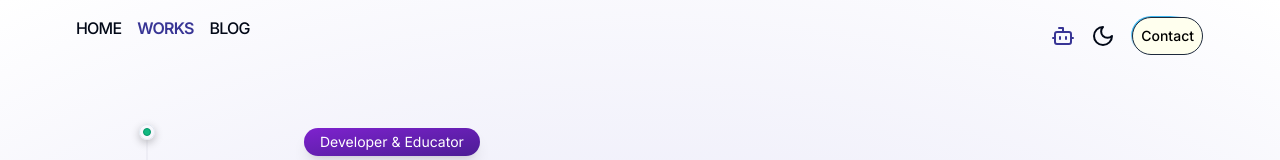
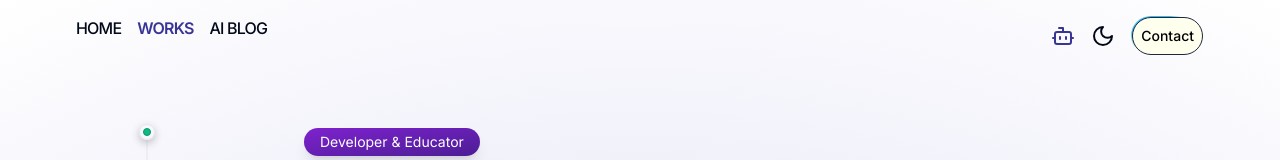
Before and after one commit to Danfraga33/smartPortfolio, a Next.js app: page /works in a window 1280 px wide. Shown: the top 160 px of the page. Built offline with nearby package versions, Linux system fonts and the light colour scheme.

Commit message:
fix: change blog link

```diff
--- a/src/app/components/Navbar.tsx
+++ b/src/app/components/Navbar.tsx
@@ -26,12 +26,12 @@ const Navbar = () => {
             works
           </Link>
           <a
-            href="https://stoic-dev-blogger.vercel.app/"
+            href="https://ai-blog-snowy-glitter-4565.fly.dev/blogs"
             target="_blank"
             rel="noopener noreferrer"
             className={` active:text-[#383595]  dark:active:text-[#da9106] hover:text-gray-500/65 ${isBlog ? "text-[#383595] font-semibold dark:font-semibold dark:text-[#fd9106]" : ""}`}
           >
-            blog
+            ai blog
           </a>
         </nav>
         <div className="flex items-center gap-4">
```
